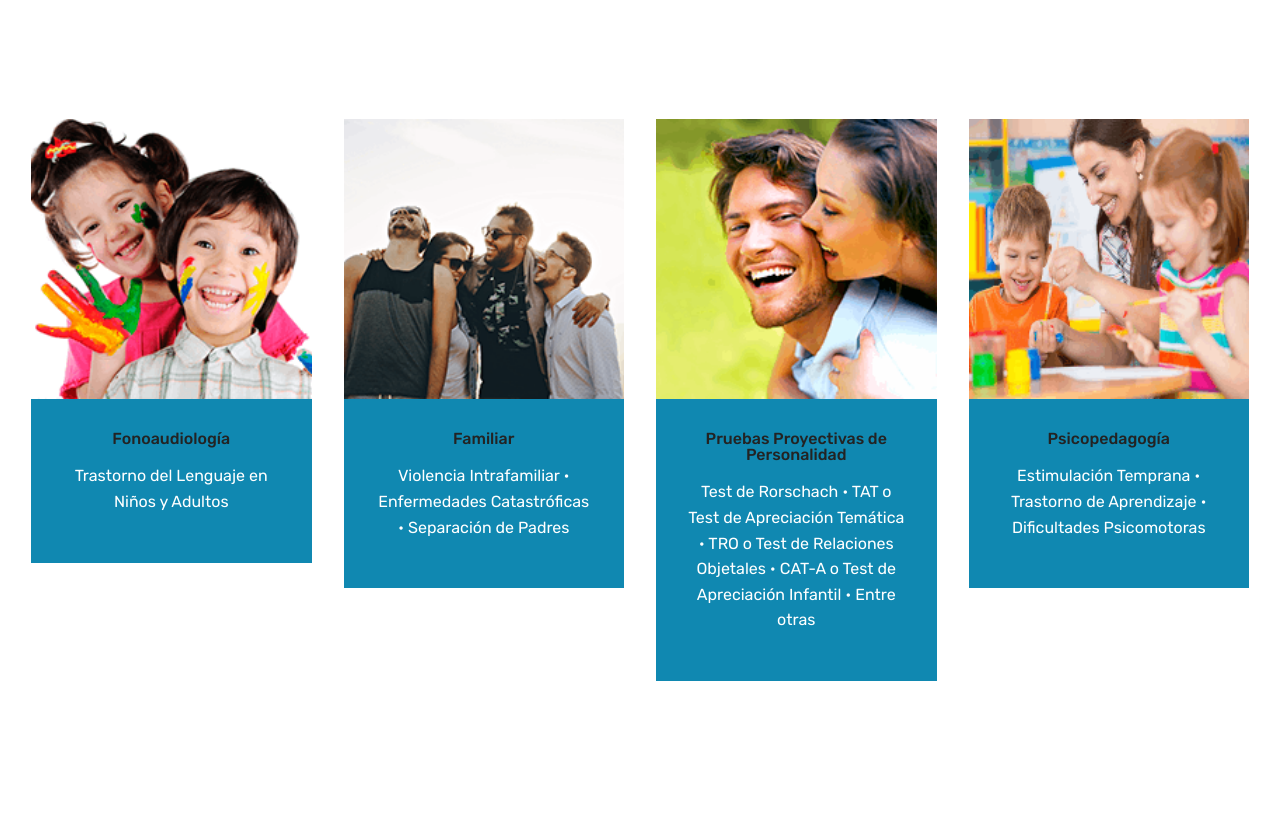
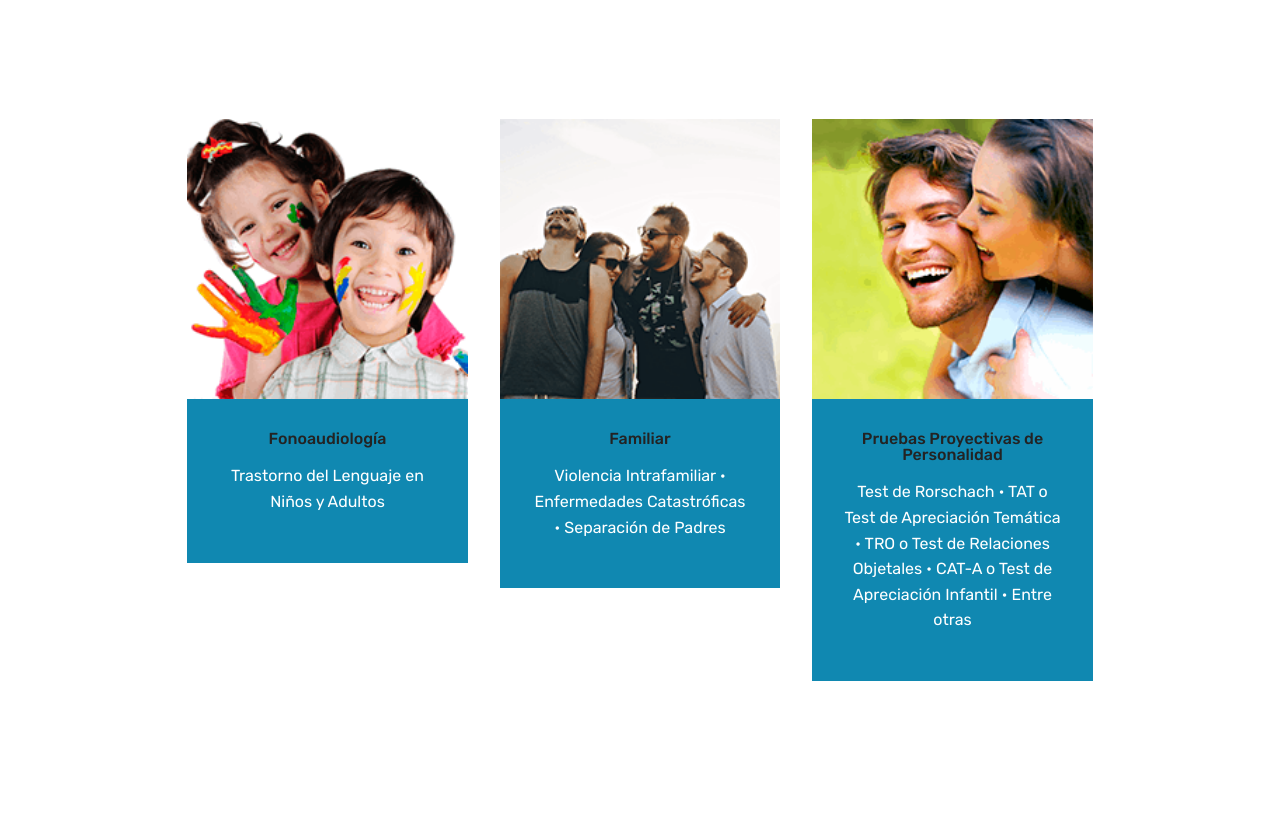
Before and after one commit to Reko-Glarius/cip, a plain HTML site: page index.html in a window 1280 px wide. Shown: the part 2234-3048 px from the top of the page. Drawn offline with Linux system fonts and the light colour scheme; files whose address does not match are found by name.

Commit message:
Update index.html

```diff
--- a/index.html
+++ b/index.html
@@ -241,22 +241,6 @@
                         <h4 class="card-title pb-3 mbr-fonts-style display-7">Pruebas Proyectivas de Personalidad</h4>
                         <p class="mbr-text mbr-fonts-style display-7">
                             Test de Rorschach • TAT o Test de Apreciación Temática • TRO o Test de Relaciones Objetales • CAT-A o Test de Apreciación Infantil • Entre otras
-                        </p>
-                    </div>
-                </div>
-            </div>
-
-            <div class="card p-3 col-12 col-md-6 col-lg-3">
-                <div class="card-wrapper">
-                    <div class="card-img">
-                        <img src="assets/images/service4-200x200.png" alt="Mobirise" title="">
-                    </div>
-                    <div class="card-box">
-                        <h4 class="card-title pb-3 mbr-fonts-style display-7">
-                            Psicopedagogía
-                        </h4>
-                        <p class="mbr-text mbr-fonts-style display-7">
-                           Estimulación Temprana • Trastorno de Aprendizaje • Dificultades Psicomotoras
                         </p>
                     </div>
                 </div>
```
